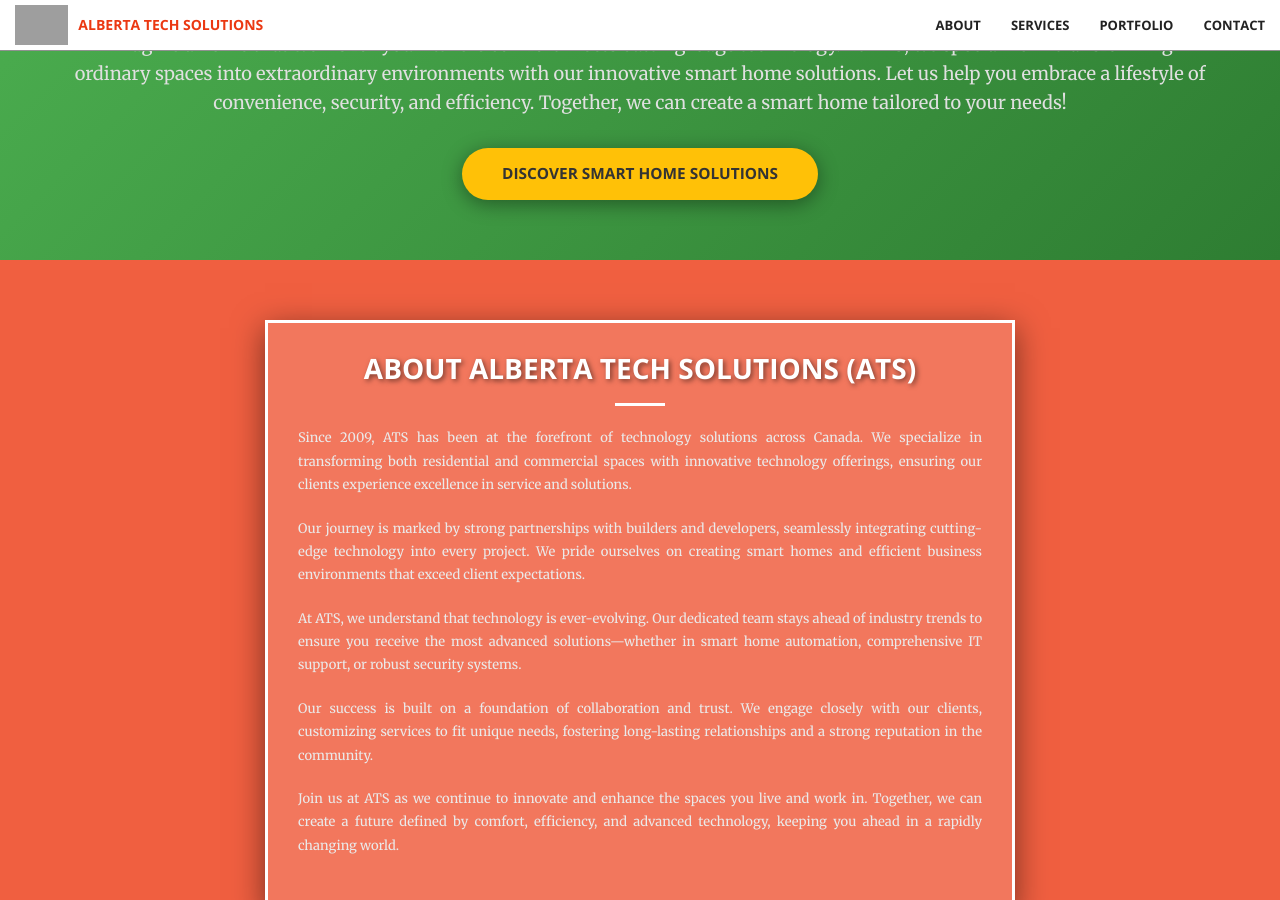
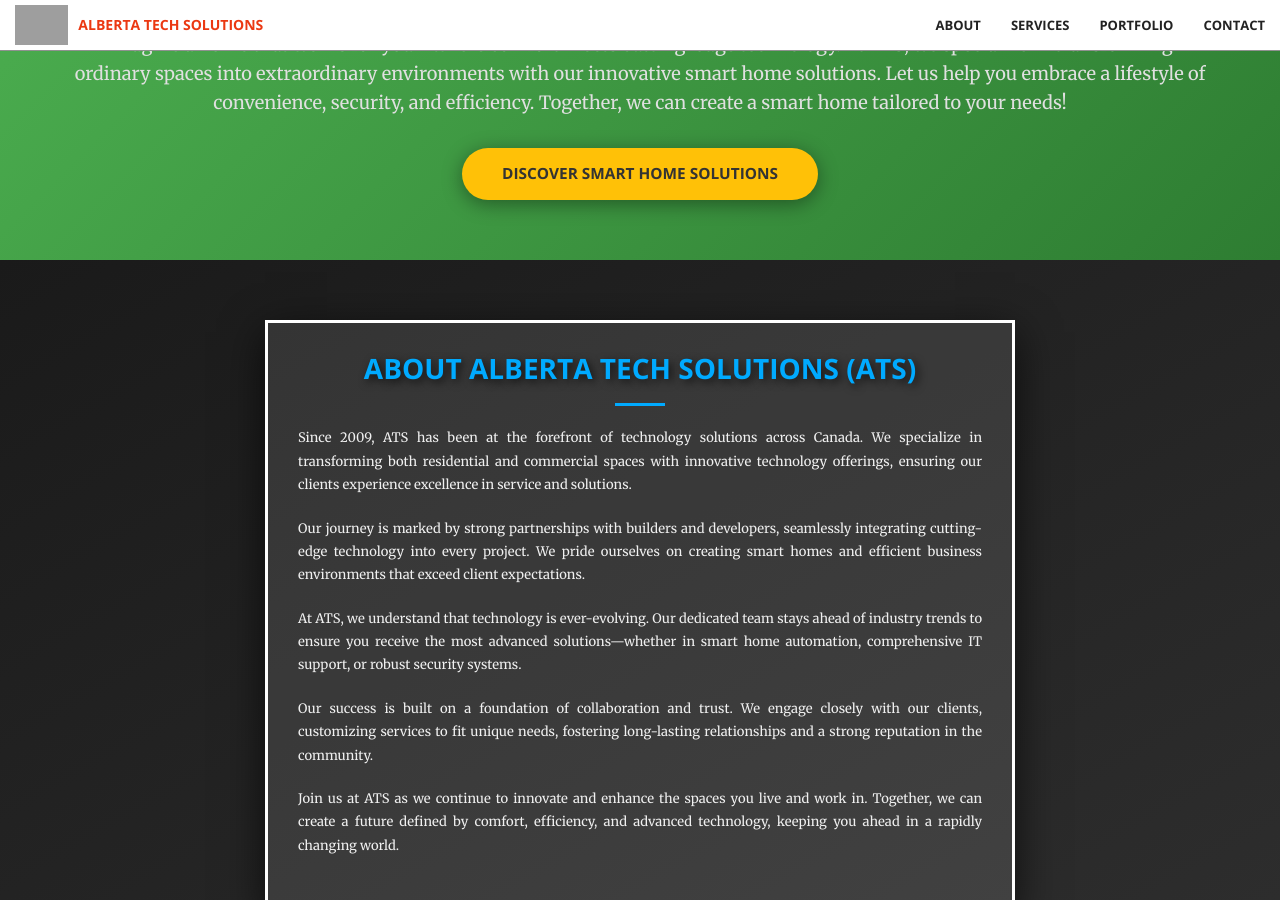
Before and after one commit to ATSGIS/albertatechsolutions, a Jekyll site: the page built from index.html, in a window 1280 px wide and 900 px high, scrolled down 996 px. Built offline with Jekyll 4.4.1, drawn with Linux system fonts in a browser that asks for light colours; grey boxes are pictures that could not be loaded.

Commit message:
Update call-to-action.html

```diff
--- a/_includes/call-to-action.html
+++ b/_includes/call-to-action.html
@@ -1,25 +1,25 @@
-<section class="bg-primary" id="about" style="padding: 60px 0; border-radius: 0;">
+<section class="bg-gradient" id="about" style="padding: 60px 0; border-radius: 0;">
     <div class="container">
         <div class="row">
             <div class="col-lg-8 col-lg-offset-2 text-center">
-                <div style="border: 3px solid #ffffff; padding: 30px; background: rgba(255, 255, 255, 0.15); box-shadow: 0 8px 30px rgba(0, 0, 0, 0.5); transition: transform 0.3s, box-shadow 0.3s;">
-                    <h2 class="section-heading" style="color: #ffffff; font-size: 2.8rem; font-weight: bold; text-transform: uppercase;">
+                <div style="border: 3px solid #ffffff; padding: 30px; background: rgba(255, 255, 255, 0.1); box-shadow: 0 12px 40px rgba(0, 0, 0, 0.7); transition: transform 0.3s, box-shadow 0.3s;">
+                    <h2 class="section-heading" style="color: #00aaff; font-size: 2.8rem; font-weight: bold; text-transform: uppercase;">
                         About Alberta Tech Solutions (ATS)
                     </h2>
-                    <hr class="light" style="border-color: #ffffff; width: 60%; margin: 20px auto;">
-                    <p class="text-faded" style="color: #eaeaea; font-size: 1.3rem; line-height: 1.8; text-align: justify;">
+                    <hr class="light" style="border-color: #00aaff; width: 60%; margin: 20px auto;">
+                    <p class="text-faded" style="color: #f0f0f0; font-size: 1.3rem; line-height: 1.8; text-align: justify;">
                         Since 2009, ATS has been at the forefront of technology solutions across Canada. We specialize in transforming both residential and commercial spaces with innovative technology offerings, ensuring our clients experience excellence in service and solutions.
                     </p>
-                    <p class="text-faded" style="color: #eaeaea; font-size: 1.3rem; line-height: 1.8; text-align: justify;">
+                    <p class="text-faded" style="color: #f0f0f0; font-size: 1.3rem; line-height: 1.8; text-align: justify;">
                         Our journey is marked by strong partnerships with builders and developers, seamlessly integrating cutting-edge technology into every project. We pride ourselves on creating smart homes and efficient business environments that exceed client expectations.
                     </p>
-                    <p class="text-faded" style="color: #eaeaea; font-size: 1.3rem; line-height: 1.8; text-align: justify;">
+                    <p class="text-faded" style="color: #f0f0f0; font-size: 1.3rem; line-height: 1.8; text-align: justify;">
                         At ATS, we understand that technology is ever-evolving. Our dedicated team stays ahead of industry trends to ensure you receive the most advanced solutions—whether in smart home automation, comprehensive IT support, or robust security systems.
                     </p>
-                    <p class="text-faded" style="color: #eaeaea; font-size: 1.3rem; line-height: 1.8; text-align: justify;">
+                    <p class="text-faded" style="color: #f0f0f0; font-size: 1.3rem; line-height: 1.8; text-align: justify;">
                         Our success is built on a foundation of collaboration and trust. We engage closely with our clients, customizing services to fit unique needs, fostering long-lasting relationships and a strong reputation in the community.
                     </p>
-                    <p class="text-faded" style="color: #eaeaea; font-size: 1.3rem; line-height: 1.8; text-align: justify;">
+                    <p class="text-faded" style="color: #f0f0f0; font-size: 1.3rem; line-height: 1.8; text-align: justify;">
                         Join us at ATS as we continue to innovate and enhance the spaces you live and work in. Together, we can create a future defined by comfort, efficiency, and advanced technology, keeping you ahead in a rapidly changing world.
                     </p>
                 </div>
@@ -29,19 +29,27 @@
 </section>
 
 <style>
+    body {
+        background-color: #0a0a0a; /* Rich black background for elegance */
+    }
+
+    .bg-gradient {
+        background: linear-gradient(to bottom right, #1a1a1a, #2e2e2e);
+    }
+
     #about:hover > div {
         transform: translateY(-10px);
-        box-shadow: 0 12px 40px rgba(0, 0, 0, 0.7);
+        box-shadow: 0 20px 60px rgba(0, 0, 0, 0.8);
     }
 
     #about div:hover h2,
     #about div:hover p {
-        font-size: 1.5rem; /* Magnify text on hover */
+        font-size: 1.5rem; /* Slightly magnify text on hover for emphasis */
     }
 
     .section-heading {
         animation: fadeIn 1s ease-in-out;
-        text-shadow: 2px 2px 5px rgba(0, 0, 0, 0.5);
+        text-shadow: 3px 3px 8px rgba(0, 0, 0, 0.7);
     }
 
     @keyframes fadeIn {
@@ -58,7 +66,7 @@
 
 <!-- Open Graph Tags -->
 <meta property="og:title" content="About Us | Alberta Tech Solutions">
-<meta property="og:description" content="Learn about Alberta Tech Solutions (ATS), a leader in technology solutions across Canada since 2009. We specialize in smart home automation and IT services.">
+<meta property="og:description" content="Discover Alberta Tech Solutions (ATS), a leader in advanced technology solutions across Canada since 2009. Specializing in smart home automation and IT services for elite clients.">
 <meta property="og:image" content="{{ '/img/logo.png' | relative_url }}">
 <meta property="og:url" content="{{ page.url | relative_url }}">
 <meta property="og:type" content="website">
@@ -66,5 +74,5 @@
 <!-- Twitter Card Tags -->
 <meta name="twitter:card" content="summary_large_image">
 <meta name="twitter:title" content="About Us | Alberta Tech Solutions">
-<meta name="twitter:description" content="Learn about Alberta Tech Solutions (ATS), a leader in technology solutions across Canada since 2009. We specialize in smart home automation and IT services.">
+<meta name="twitter:description" content="Discover Alberta Tech Solutions (ATS), a leader in advanced technology solutions across Canada since 2009. Specializing in smart home automation and IT services for elite clients.">
 <meta name="twitter:image" content="{{ '/img/logo.png' | relative_url }}">
```
